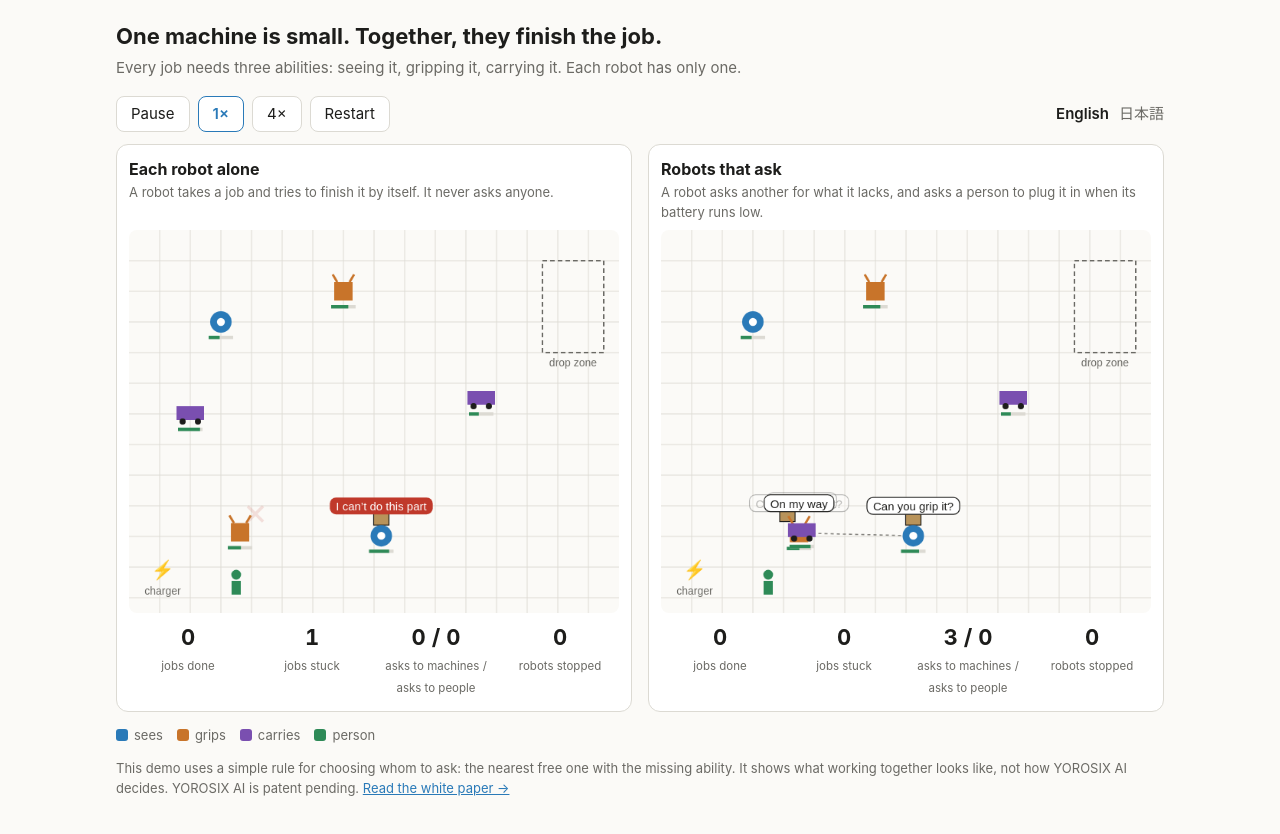
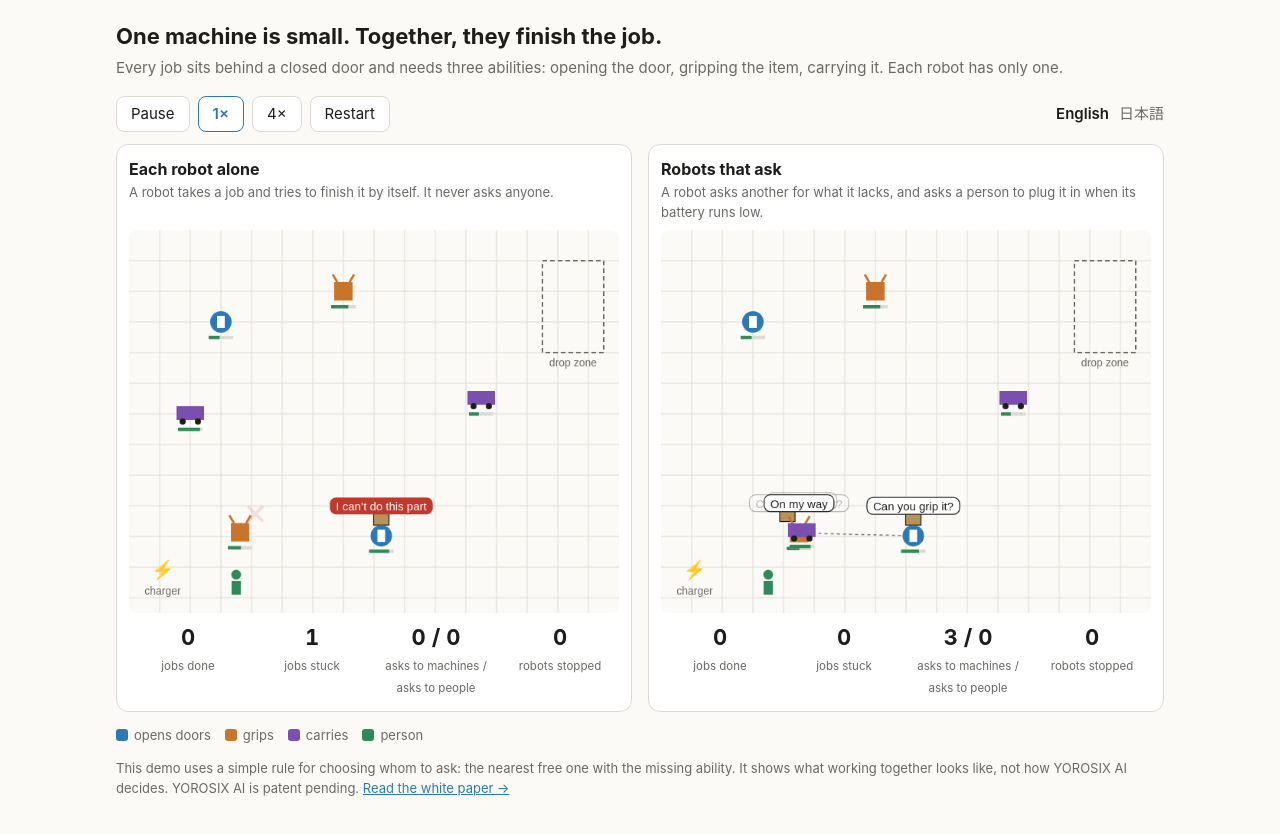
Before and after one commit to kazutakahayashiyorosix/yorosix-ai-whitepaper, a plain HTML site: page demo/index.html in a window 1280 px wide. Drawn offline with Linux system fonts and the light colour scheme.

Commit message:
Demo: replace the seeing robot with a door-opening robot; update text
Co-Authored-By: Claude Opus 5.5 <noreply@anthropic.com>
Claude-Session: https://claude.ai/code/session_011jRQQKd17wd4gXDHzEdnaE

```diff
--- a/demo/index.html
+++ b/demo/index.html
@@ -6,10 +6,10 @@
 <title>YOROSIX AI demo: alone vs together</title>
 <style>
   :root { --bg:#fbfaf7; --fg:#1d1d1b; --muted:#6b6a65; --line:#dcdad3; --panel:#ffffff;
-          --see:#2a7ab8; --grab:#c8742a; --carry:#7a4fb0; --person:#2e8a57; --bad:#c0392b; --accent:#2a7ab8; }
+          --open:#2a7ab8; --grab:#c8742a; --carry:#7a4fb0; --person:#2e8a57; --bad:#c0392b; --accent:#2a7ab8; }
   @media (prefers-color-scheme: dark) {
     :root { --bg:#1b1b1a; --fg:#ecebe6; --muted:#a3a29c; --line:#3a3936; --panel:#232321;
-            --see:#5fa8e0; --grab:#e09a52; --carry:#a985d8; --person:#5cbf86; --bad:#e2685a; --accent:#5fa8e0; }
+            --open:#5fa8e0; --grab:#e09a52; --carry:#a985d8; --person:#5cbf86; --bad:#e2685a; --accent:#5fa8e0; }
   }
   * { box-sizing:border-box; }
   body { margin:0; background:var(--bg); color:var(--fg); font:15px/1.5 -apple-system, "Segoe UI", "Hiragino Sans", "Noto Sans JP", sans-serif; }
@@ -69,26 +69,26 @@ const LANG = new URLSearchParams(location.search).get('lang') === 'ja' ? 'ja' :
 const T = {
   en: {
     title: 'One machine is small. Together, they finish the job.',
-    sub: 'Every job needs three abilities: seeing it, gripping it, carrying it. Each robot has only one.',
+    sub: 'Every job sits behind a closed door and needs three abilities: opening the door, gripping the item, carrying it. Each robot has only one.',
     alone: 'Each robot alone', aloneD: 'A robot takes a job and tries to finish it by itself. It never asks anyone.',
     together: 'Robots that ask', togetherD: 'A robot asks another for what it lacks, and asks a person to plug it in when its battery runs low.',
     play: 'Pause', resume: 'Play', reset: 'Restart',
     done: 'jobs done', stuck: 'jobs stuck', asksM: 'asks to machines', asksP: 'asks to people', stopped: 'robots stopped',
-    see: 'sees', grab: 'grips', carry: 'carries', person: 'person', drop: 'drop zone', charger: 'charger',
-    askSee: 'Can you find it?', askGrab: 'Can you grip it?', askCarry: 'Can you carry it?',
+    open: 'opens doors', grab: 'grips', carry: 'carries', person: 'person', drop: 'drop zone', charger: 'charger',
+    askOpen: 'Can you open the door?', askGrab: 'Can you grip it?', askCarry: 'Can you carry it?',
     ok: 'On my way', thanks: 'Thanks!', cant: 'I can’t do this part', low: 'Battery low', plug: 'Could you plug me in?', sure: 'Sure',
     note: 'This demo uses a simple rule for choosing whom to ask: the nearest free one with the missing ability. It shows what working together looks like, not how YOROSIX AI decides. YOROSIX AI is patent pending.',
     back: 'Read the white paper'
   },
   ja: {
     title: '1台の力は小さい。力を合わせれば、仕事は片付く。',
-    sub: 'どの仕事にも3つの力がいります。見つける、つかむ、運ぶ。どのロボットも1つしか持っていません。',
+    sub: 'どの仕事も閉まったドアの向こうにあり、3つの力がいります。ドアを開ける、つかむ、運ぶ。どのロボットも1つしか持っていません。',
     alone: 'それぞれひとりで', aloneD: 'ロボットは仕事を引き取ると、自分だけでやり切ろうとします。誰にも頼みません。',
     together: '頼み合うロボット', togetherD: '足りない力は他のロボットに頼み、電池が減ったら人に充電を頼みます。',
     play: '一時停止', resume: '再生', reset: '最初から',
     done: '完了した仕事', stuck: '止まった仕事', asksM: '機械への依頼', asksP: '人への依頼', stopped: '止まったロボット',
-    see: '見る', grab: 'つかむ', carry: '運ぶ', person: '人', drop: '置き場', charger: '充電器',
-    askSee: '見つけてくれる？', askGrab: 'つかんでくれる？', askCarry: '運んでくれる？',
+    open: 'ドアを開ける', grab: 'つかむ', carry: '運ぶ', person: '人', drop: '置き場', charger: '充電器',
+    askOpen: 'ドアを開けてくれる？', askGrab: 'つかんでくれる？', askCarry: '運んでくれる？',
     ok: '行きます', thanks: 'ありがとう！', cant: 'ここは自分にはできない', low: '電池が少ない', plug: '充電してくれますか？', sure: 'いいよ',
     note: 'このデモの頼む相手の選び方は単純な決まり（その力を持つ、空いている一番近い相手）です。力を合わせるとどうなるかを見せるもので、YOROSIX AI の判断の仕方は入っていません。YOROSIX AI は特許出願中です。',
     back: 'ホワイトペーパーを読む'
@@ -101,21 +101,21 @@ for (const [id, k] of [['t-title','title'],['t-sub','sub'],['t-alone','alone'],[
 document.getElementById('t-note').innerHTML = T.note + ' <a href="' + (LANG === 'ja' ? '../ja/' : '../') + '">' + T.back + ' →</a>';
 
 const css = n => getComputedStyle(document.documentElement).getPropertyValue(n).trim();
-const COL = () => ({ see: css('--see'), grab: css('--grab'), carry: css('--carry'), person: css('--person'), bad: css('--bad'),
+const COL = () => ({ open: css('--open'), grab: css('--grab'), carry: css('--carry'), person: css('--person'), bad: css('--bad'),
   fg: css('--fg'), muted: css('--muted'), line: css('--line'), panel: css('--panel') });
-document.getElementById('legend').innerHTML = ['see','grab','carry','person'].map(k =>
+document.getElementById('legend').innerHTML = ['open','grab','carry','person'].map(k =>
   `<span><i style="background:var(--${k})"></i>${T[k]}</span>`).join('');
 
 // ---------- world ----------
 const W = 320, H = 250, SPEED = 1.1, PERSON_SPEED = 1.3;
 const DROP = { x: 270, y: 20, w: 40, h: 60 }, CHARGER = { x: 22, y: 222 }, HOME = { x: 70, y: 232 };
-const NEED = ['see', 'grab', 'carry'], WORK_T = 40, STUCK_T = 150, SPAWN_T = 170, MAX_JOBS = 5;
+const NEED = ['open', 'grab', 'carry'], WORK_T = 40, STUCK_T = 150, SPAWN_T = 170, MAX_JOBS = 5;
 
 function rng(seed) { return () => { seed = (seed * 1664525 + 1013904223) >>> 0; return seed / 4294967296; }; }
 function jobStream() { const r = rng(7), out = []; for (let i = 0; i < 400; i++) out.push({ x: 30 + r() * 220, y: 30 + r() * 170 }); return out; }
 
 function makeWorld(together) {
-  const start = [[60,60,'see'],[200,190,'see'],[140,40,'grab'],[90,170,'grab'],[230,110,'carry'],[40,120,'carry']];
+  const start = [[60,60,'open'],[200,190,'open'],[140,40,'grab'],[90,170,'grab'],[230,110,'carry'],[40,120,'carry']];
   return {
     together, tick: 0, nextJob: 0, stream: jobStream(),
     robots: start.map(([x, y, kind], i) => ({ id: i, kind, x, y, bat: [45, 85, 70, 55, 40, 90][i], state: 'idle', job: null, t: 0 })),
@@ -148,7 +148,7 @@ function step(w) {
           j.helper = h.id; h.state = 'toJob'; h.job = j;
           if (asker && asker.id !== h.id) {
             w.stats.asksM++;
-            say(w, asker, need === 'see' ? T.askSee : need === 'grab' ? T.askGrab : T.askCarry, 'ask', null);
+            say(w, asker, need === 'open' ? T.askOpen : need === 'grab' ? T.askGrab : T.askCarry, 'ask', null);
             say(w, h, T.ok, 'reply', asker);
           }
         }
@@ -244,7 +244,7 @@ function draw(w, ctx) {
     const a = j.end ? Math.max(0, 1 - j.t / 140) : 1;
     ctx.globalAlpha = a;
     if (j.end === 'stuck') { ctx.strokeStyle = C.bad; ctx.lineWidth = 2; ctx.beginPath(); ctx.moveTo(j.x - 5, j.y - 5); ctx.lineTo(j.x + 5, j.y + 5); ctx.moveTo(j.x + 5, j.y - 5); ctx.lineTo(j.x - 5, j.y + 5); ctx.stroke(); }
-    else if (j.stage === 0 && !j.end) { ctx.fillStyle = C.muted; ctx.font = 'bold 11px sans-serif'; ctx.fillText('?', j.x, j.y + 4); }
+    else if (j.stage === 0 && !j.end) { ctx.strokeStyle = C.muted; ctx.lineWidth = 1.2; ctx.strokeRect(j.x - 5, j.y - 8, 10, 15); ctx.fillStyle = C.muted; ctx.beginPath(); ctx.arc(j.x + 2.5, j.y, 1.1, 0, 7); ctx.fill(); }
     else { ctx.fillStyle = j.end === 'done' ? C.person : '#b8935a'; ctx.fillRect(j.x - 5, j.y - 5, 10, 10); ctx.strokeStyle = C.fg; ctx.lineWidth = 0.6; ctx.strokeRect(j.x - 5, j.y - 5, 10, 10); }
     ctx.globalAlpha = 1;
   }
@@ -261,7 +261,7 @@ function draw(w, ctx) {
 function drawRobot(ctx, r, C) {
   const c = C[r.kind]; ctx.globalAlpha = r.state === 'stopped' || (r.state === 'waitCharge') ? 0.45 : 1;
   ctx.fillStyle = c; ctx.strokeStyle = c; ctx.lineWidth = 1.5;
-  if (r.kind === 'see') { ctx.beginPath(); ctx.arc(r.x, r.y, 7, 0, 7); ctx.fill(); ctx.fillStyle = C.panel; ctx.beginPath(); ctx.arc(r.x, r.y, 2.6, 0, 7); ctx.fill(); }
+  if (r.kind === 'open') { ctx.beginPath(); ctx.arc(r.x, r.y, 7, 0, 7); ctx.fill(); ctx.fillStyle = C.panel; ctx.fillRect(r.x - 2.5, r.y - 4, 5, 8); }
   else if (r.kind === 'grab') { ctx.fillRect(r.x - 6, r.y - 6, 12, 12); ctx.beginPath(); ctx.moveTo(r.x - 4, r.y - 6); ctx.lineTo(r.x - 7, r.y - 11); ctx.moveTo(r.x + 4, r.y - 6); ctx.lineTo(r.x + 7, r.y - 11); ctx.stroke(); }
   else { ctx.fillRect(r.x - 9, r.y - 5, 18, 9); ctx.fillStyle = C.fg; ctx.beginPath(); ctx.arc(r.x - 5, r.y + 5, 2, 0, 7); ctx.arc(r.x + 5, r.y + 5, 2, 0, 7); ctx.fill(); }
   ctx.globalAlpha = 1;
```
Also changed, not shown: index.html (+9 -9 lines), ja/index.html (+2 -2 lines), 3 other files.
